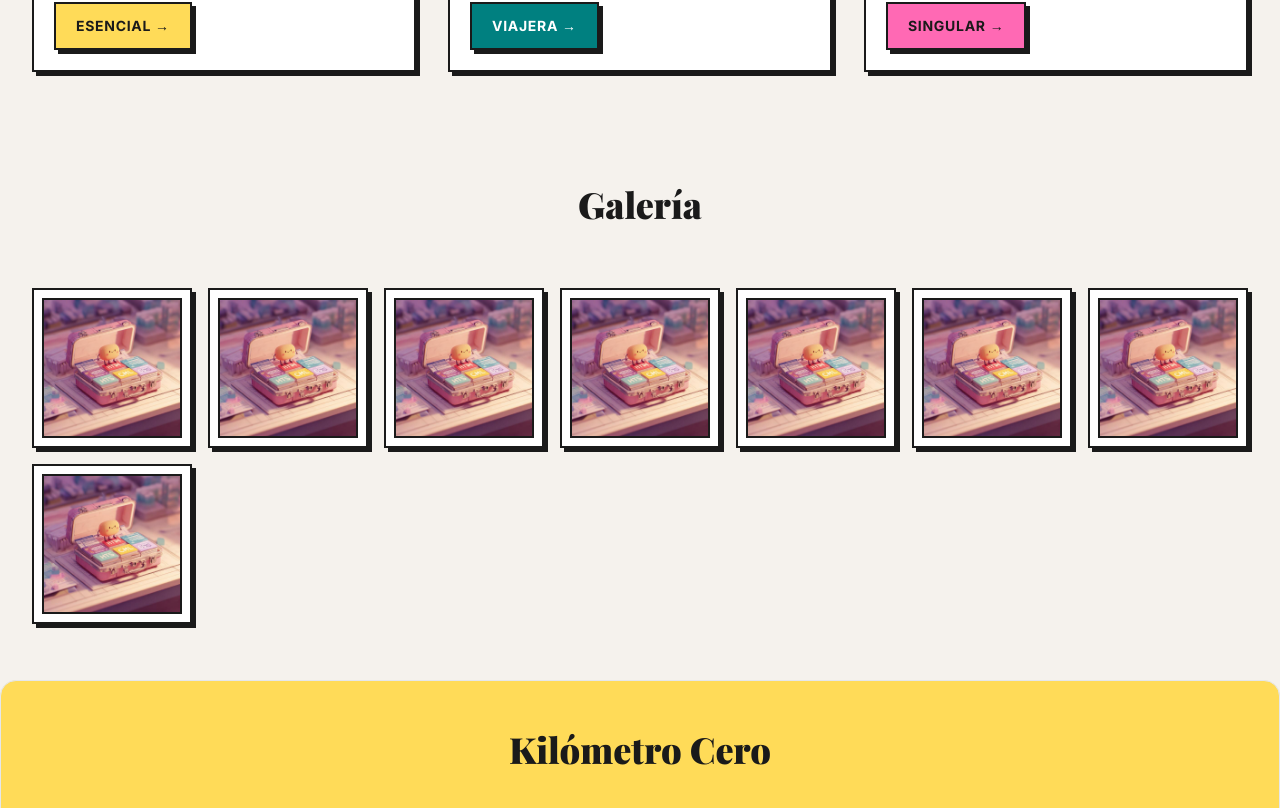
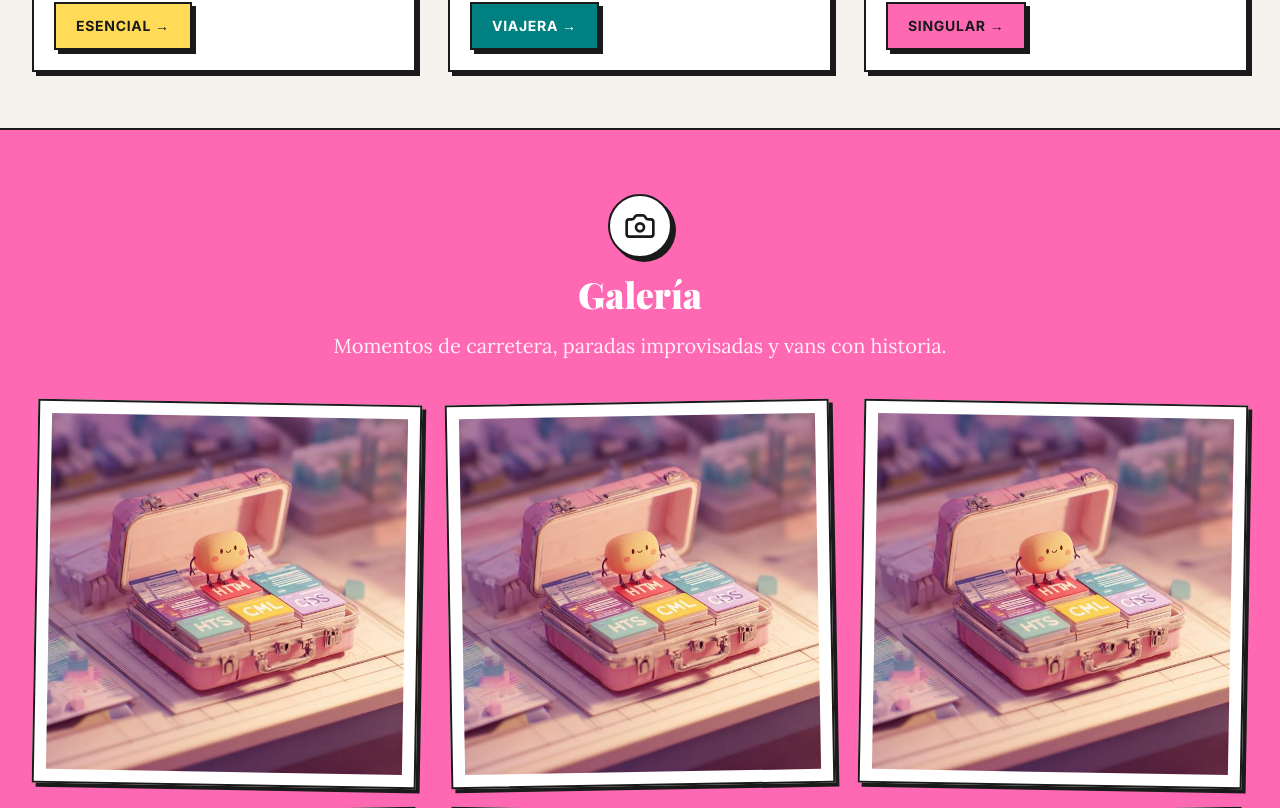
Before and after one commit to candytale55/vantastic, a React (Vite) app: page /home in a window 1280 px wide. Shown: the part 1732-2540 px from the top of the page. Built offline with nearby package versions, Linux system fonts and the light colour scheme; no server answers; a web font is replaced by a local one; what miragejs would draw is missing.

Commit message:
feat(van-pictures): add VanPictures component and styles for gallery section

```diff
--- a/src/index.css
+++ b/src/index.css
@@ -9,6 +9,7 @@
   home.css: homepage sections
   vans.css: vans listing page and filters
   van-card.css: reusable van cards
+  van-pictures.css: homepage gallery section
   van-detail.css: van detail overview and responsive specs/ratings layout
   booking.css: booking form, specs, and ratings detail styles
 */
@@ -20,6 +21,7 @@
 @import './styles/home.css';
 @import './styles/vans.css';
 @import './styles/van-card.css';
+@import './styles/van-pictures.css';
 @import './styles/van-detail.css';
 @import './styles/booking.css';
 @import './styles/buttons.css';
--- a/src/pages/sections/VanPictures.jsx
+++ b/src/pages/sections/VanPictures.jsx
@@ -1,3 +1,4 @@
+import { Camera } from 'lucide-react'
 import placeholder_image from '/src/assets/images/placeholder_image.jpg'
 
 
@@ -9,13 +10,19 @@ export default function VanPictures() {
     { src: placeholder_image, alt: 'Foto de galeria Vantastic' },
     { src: placeholder_image, alt: 'Foto de galeria Vantastic' },
     { src: placeholder_image, alt: 'Foto de galeria Vantastic' },
-    { src: placeholder_image, alt: 'Foto de galeria Vantastic' },
-    { src: placeholder_image, alt: 'Foto de galeria Vantastic' },
   ]
 
   return (
-    <section className="van-pictures-section section-shell" id="galeria">
+    <section className="van-pictures-section" id="galeria">
+      <div className="van-pictures-inner section-shell">
+        <div className="van-pictures-heading">
+          <div className="van-pictures-icon" aria-hidden="true">
+            <Camera />
+          </div>
           <h2 className="section-title">Galer&iacute;a</h2>
+          <p className="van-pictures-subtitle">Momentos de carretera, paradas improvisadas y vans con historia.</p>
+        </div>
+
         <div className="pictures-grid">
           {pictures.map((pic, index) => (
             <div className="van-gallery-frame" key={index}>
@@ -27,6 +34,11 @@ export default function VanPictures() {
             </div>
           ))}
         </div>
+
+        <a href="#footer" className="cta-button-large btn-yellow van-pictures-cta">
+          S&iacute;guenos en redes
+        </a>
+      </div>
     </section>
   )
 }
--- a/src/styles/home.css
+++ b/src/styles/home.css
@@ -93,26 +93,6 @@
 
   .fleet-type-card p {
     @apply text-sm leading-6 opacity-80 md:text-base;
-  }
-
-  /* ----- Gallery ----- */
-
-  .van-pictures-section {
-    @apply flex flex-col gap-8 py-10 md:py-14;
-  }
-
-  .pictures-grid {
-    @apply grid gap-4;
-    grid-template-columns: repeat(auto-fit, minmax(min(100%, 9rem), 1fr));
-  }
-
-  .van-gallery-frame {
-    @apply aspect-square border-2 border-retro-ink bg-white p-2 shadow-[4px_4px_0px_rgba(26,26,26,1)];
-    @apply transition-all duration-200 hover:-translate-x-1 hover:-translate-y-1 hover:shadow-[7px_7px_0px_rgba(26,26,26,1)];
-  }
-
-  .van-gallery-image {
-    @apply h-full w-full border-2 border-retro-ink object-cover;
   }
 
   /* ----- Newsletter signup ----- */
--- /dev/null
+++ b/src/styles/van-pictures.css
@@ -0,0 +1,66 @@
+@layer components {
+  /* ========== VAN PICTURES GALLERY ========== */
+
+  .van-pictures-section {
+    @apply bg-retro-pink;
+    @apply border-y-2 border-retro-ink;
+  }
+
+  .van-pictures-inner {
+    @apply flex flex-col items-center gap-10 py-16;
+  }
+
+  .van-pictures-heading {
+    @apply flex max-w-3xl flex-col items-center gap-4 text-center;
+  }
+
+  .van-pictures-icon {
+    @apply flex h-16 w-16 items-center justify-center rounded-full border-2 border-retro-ink bg-white text-retro-ink shadow-[4px_4px_0px_rgba(26,26,26,1)];
+  }
+
+  .van-pictures-icon svg {
+    @apply h-8 w-8;
+  }
+
+  .van-pictures-heading .section-title {
+    @apply mb-0 text-white;
+  }
+
+  .van-pictures-subtitle {
+    @apply max-w-2xl text-xl leading-8 text-white/90;
+  }
+
+  .pictures-grid {
+    @apply grid w-full gap-6;
+    grid-template-columns: repeat(auto-fit, minmax(min(100%, 18rem), 1fr));
+  }
+
+  .van-gallery-frame {
+    @apply aspect-square w-full max-w-[24rem] justify-self-center cursor-pointer border-2 border-retro-ink bg-white p-3 shadow-[4px_4px_0px_rgba(26,26,26,1)];
+    @apply transition-all duration-200;
+  }
+
+  .van-gallery-frame:nth-child(odd) {
+    @apply rotate-1;
+  }
+
+  .van-gallery-frame:nth-child(even) {
+    @apply -rotate-1;
+  }
+
+  .van-gallery-frame:hover {
+    @apply scale-105 rotate-2 shadow-[7px_7px_0px_rgba(26,26,26,1)];
+  }
+
+  .van-gallery-frame:nth-child(even):hover {
+    @apply -rotate-2;
+  }
+
+  .van-gallery-image {
+    @apply h-full w-full object-cover;
+  }
+
+  .van-pictures-cta {
+    @apply mt-2;
+  }
+}
```
Lines whose indentation alone changed are shown as unchanged.
